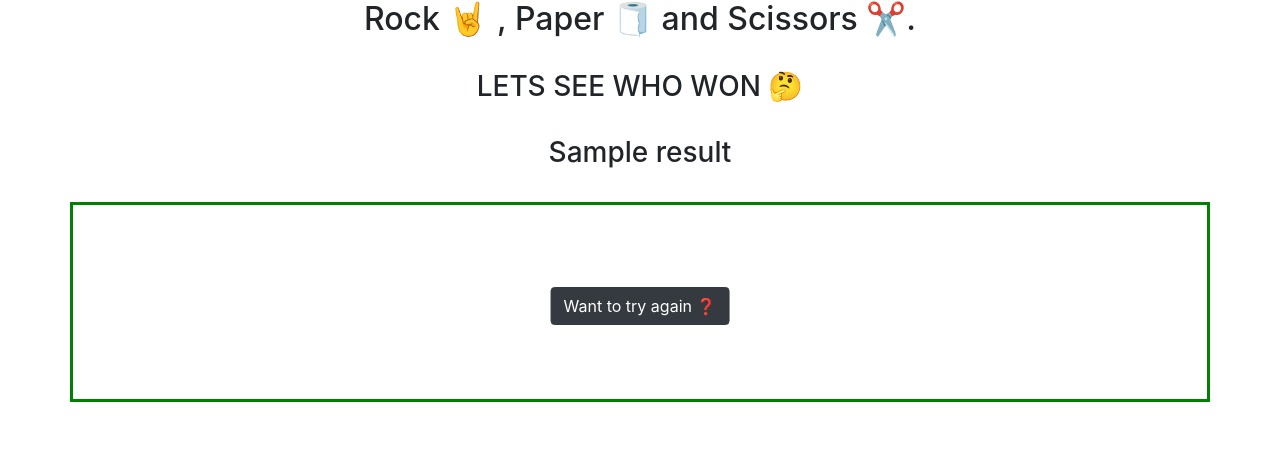
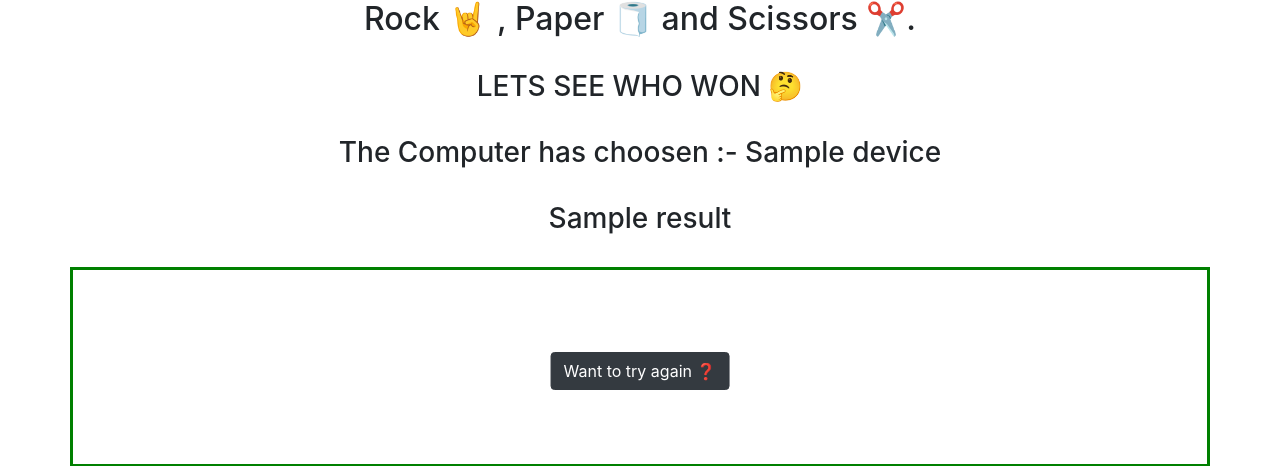
Before and after one commit to rohansaini886/rock_paper_scissors-django, a Django app: template templates/result.html in a window 1280 px wide. Shown: the part 78-544 px from the top of the page. Run offline with Django 4.2, Linux system fonts and the light colour scheme; the template is opened without the code that fills it: most values are stand-ins (such as "Sample title", 1, 10 or a date in 2020).

Commit message:
Update result.html

```diff
--- a/templates/result.html
+++ b/templates/result.html
@@ -49,6 +49,8 @@
     <br>
     <h3 style="text-align:center;">LETS SEE WHO WON 🤔</h3>
     <br>
+    <h3 style="text-align:center;">The Computer has choosen :- {{ device }} </h3>
+    <br>
     <h3 style="text-align:center;">{{ result }}</h3>
     <style>
       .container {
```
